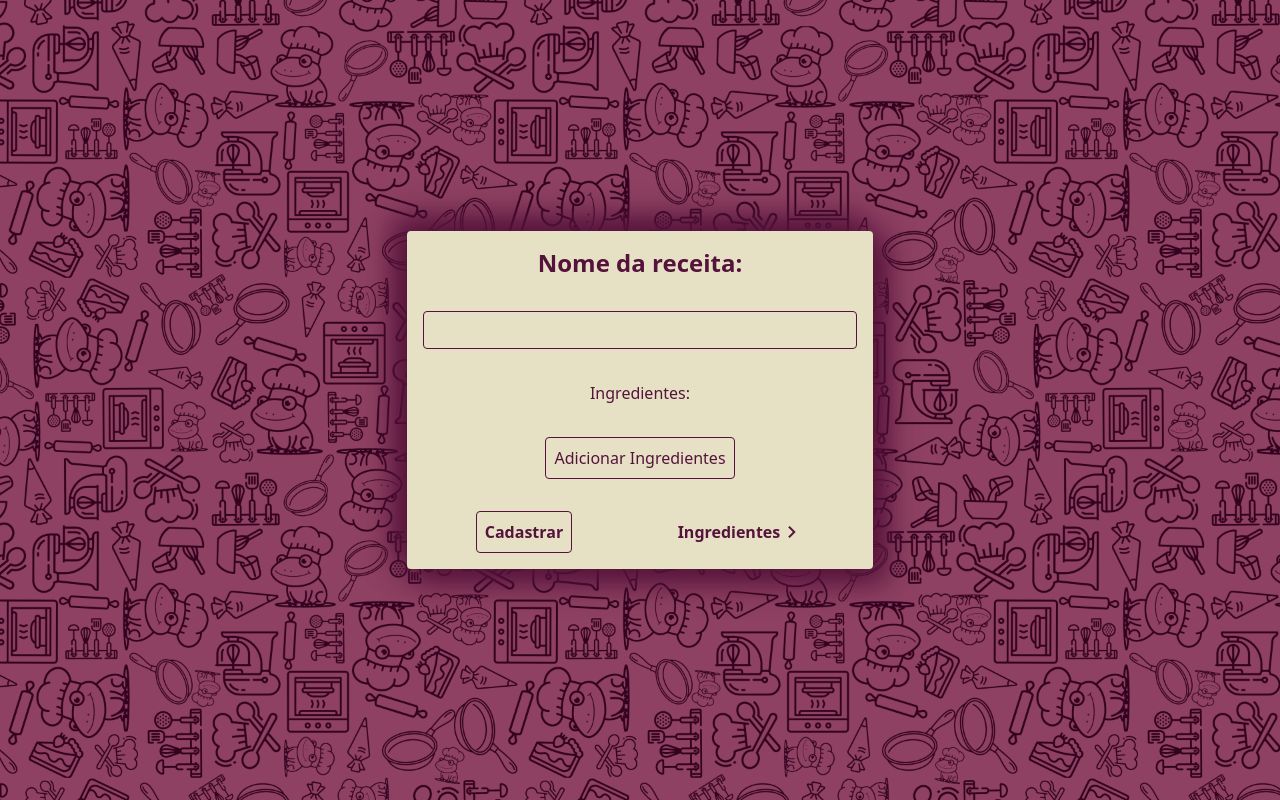
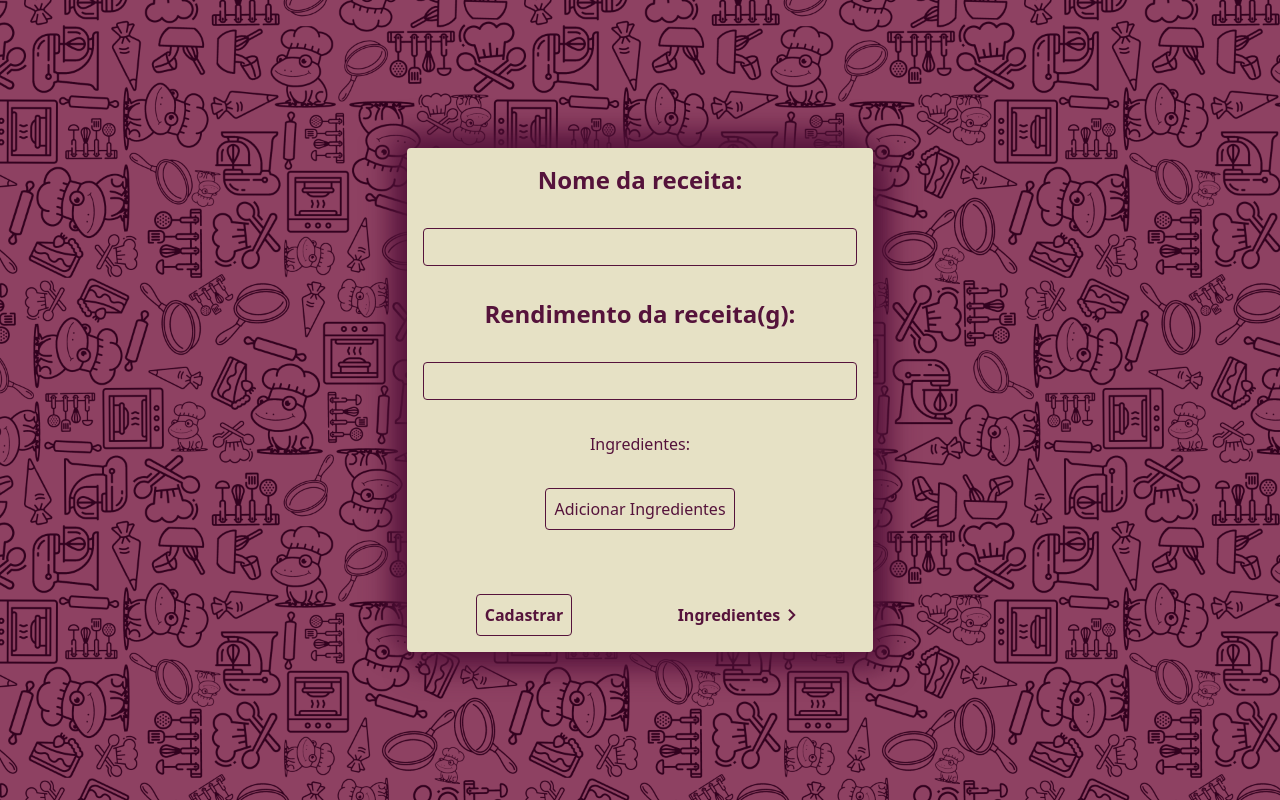
Before and after one commit to priscilaUECEProjects/sapaoNaCozinha, a React (Vite) app in the folder sapao-na-cozinha/: page /cadastrar-receitas in a window 1280 px wide. Built offline with nearby package versions, Linux system fonts and the light colour scheme.

Commit message:
feat:updateOnCadastrar

```diff
--- a/sapao-na-cozinha/src/components/pages/main-page/Cadastrar/CadastroReceitas.jsx
+++ b/sapao-na-cozinha/src/components/pages/main-page/Cadastrar/CadastroReceitas.jsx
@@ -45,6 +45,10 @@ export default function CadastroReceita() {
                     <input type="text" id="nome-receita" name="nome-receita" className="border border-[#55133b] text-3xl rounded"
                     value={nomeReceita} onChange={(event) => setNomeReceita(event.target.value)} required/>
 
+                    <label htmlFor="rendimento-receita" className="font-bold text-2xl">Rendimento da receita(g):</label>
+                    <input type="number" id="rendimento-receita" name="rendimento-receita" step="0.01" className="border border-[#55133b] text-3xl rounded
+                    [appearance:textfield] [&::-webkit-outer-spin-button]:appearance-none [&::-webkit-inner-spin-button]:appearance-none"/>
+
                         <h2 className="text-bold">Ingredientes:</h2>
                         {ingredientesSelecionados.map((ingrediente, index) => (
                             <div key={index} className="flex gap-2">
@@ -66,6 +70,11 @@ export default function CadastroReceita() {
                         ))}
                         <button type="button" onClick={adicionarIngrediente} className="border p-2 rounded cursor-pointer hover:bg-[#f3eed1]">Adicionar Ingredientes</button>
 
+                        <div className="flex flex-col gap-2 text-bold">
+
+                        </div>
+
+
                     <div className="flex items-center justify-around w-full font-bold">
                         <button type="submit" className="p-2 border border-[#55133b] cursor-pointer rounded hover:bg-[#55133b] hover:text-[#F4F1E1]">Cadastrar</button>
                         <div className="flex items-center hover:text-[#803c65]">
```
